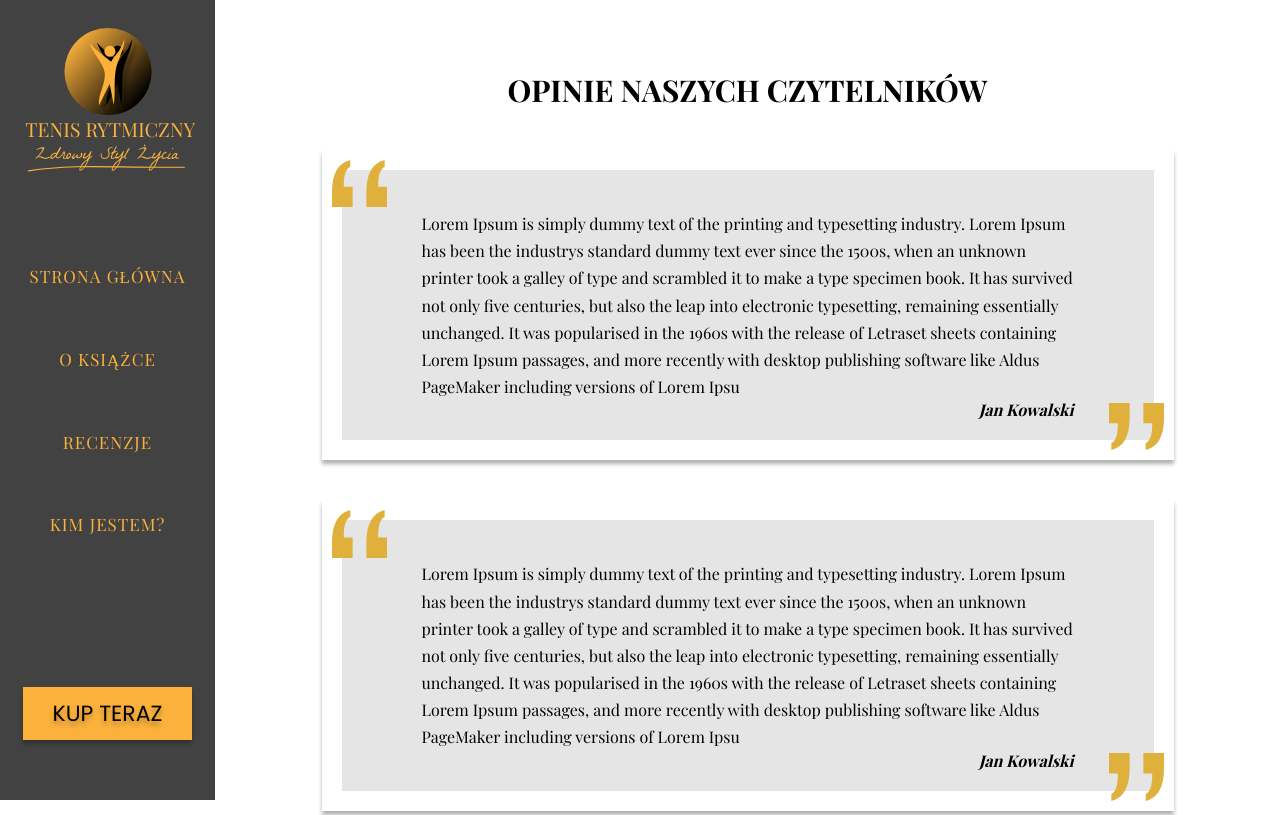
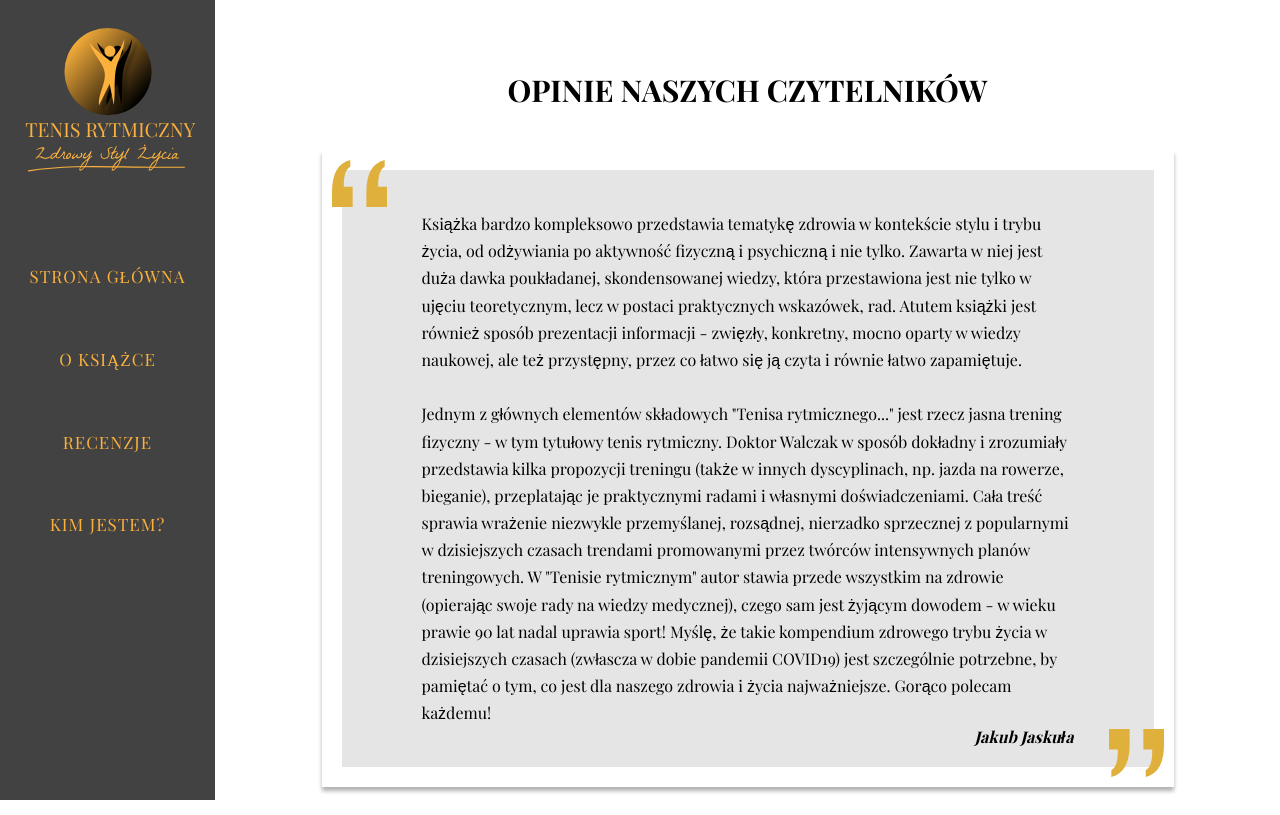
Before and after one commit to jjcreator/tenis-rytmiczny, a React (Create React App) app: page /recenzje in a window 1280 px wide. Shown: the top 815 px of the page. Built offline with nearby package versions, Linux system fonts and the light colour scheme.

Commit message:
prelaunch version

```diff
--- a/src/components/AboutMePage/AboutMePage.jsx
+++ b/src/components/AboutMePage/AboutMePage.jsx
@@ -10,9 +10,7 @@ import cycling from '../../images/cycling-mountains.jpg';
 import ImagePanel from './ImagePanel';
 import QuotePanel from './QuotePanel';
 
-const aboutMeText = 'Lorem Ipsum is simply dummy text of the printing and typesetting industry. Lorem Ipsum has been the industrys standard dummy text ever since the 1500s, when an unknown printer took a galley of type and scrambled it to make a type specimen book. It has survived not only five centuries, but also the leap into electronic typesetting, remaining essentially unchanged. It was popularised in the 1960s with the release of Letraset sheets containing Lorem Ipsum passages, and more recently with desktop publishing software like Aldus PageMaker including versions of Lorem Ipsum.';
-
-const aboutMeText2 = 'Lorem Ipsum is simply dummy text of the printing and typesetting industry. Lorem Ipsum has been the industrys standard dummy text ever since the 1500s, when an unknown printer took a galley of type and scrambled it to make a type specimen book. It has survived not only five centuries, but also the leap into electronic typesetting, remaining essentially unchanged. It was popularised in the 1960s with the release of Letraset sheets containing Lorem Ipsum passages, and more recently with desktop publishing software like Aldus PageMaker including versions of Lorem Ipsum';
+const aboutMeText = 'Lekarz pediatra, pasjonat i propagator zdrowego stylu życia, autor autobiografii "Ruchome życie", twórca TENISA RYTMICZNEGO. W zawodzie lekarza pracował 54 lata łącząc obowiązki zawodowe z wieloletnim rekreacyjnym uprawianiem kilku dyscyplin sportowych. Były to: okres biegania oraz równoległej, naprzemiennej gry w tenisa ziemnego trwający 23 lata, kolarstwo – 14 lat, chód sportowy – 4 lata, tenis rytmiczny – 5 lat dotychczas i nadal aktywny. Obecna aktywność to tenis rytmiczny oraz popularyzacja zdrowego stylu życia. ';
 
 const quote = 'Dziś jest pierwszy dzień z reszty twojego życia';
 const author = 'José Saramago';
@@ -28,7 +26,7 @@ const { aboutMe } = styles;
 
 const AboutMe = () => (
   <div className={`flexColumn animated ${aboutMe}`}>
-    <ContentPanel title="O mnie" heading="Dr Franciszek Jan Walczak" text={aboutMeText} text2={aboutMeText2} img={doctor} alt="moje zdjęcie" imageIsVertical />
+    <ContentPanel title="O mnie" heading="Dr Franciszek Jan Walczak" text={aboutMeText} img={doctor} alt="moje zdjęcie" imageIsVertical />
     <ImagePanel images={images} />
     <QuotePanel quote={quote} author={author} />
   </div>
--- a/src/components/MainPage/MainSummary.jsx
+++ b/src/components/MainPage/MainSummary.jsx
@@ -21,7 +21,7 @@ const MainSummary = () => (
     <img className={summaryImg} src={runnerImg} alt="biegnący mężczyzna" />
     <div className={summaryText}>
       <span className="largeLetter">J</span>
-      eżeli dotychczas nie wybrałeś odpowiedniej aktywności fizycznej i nie zdecydowałeś się na uprawianie jakiejkolwiek dyscypliny sportowej, lecz chciałbyś prowadzić zdrowy styl życia, to mam dla ciebie jeszcze jedną propozycję. Jest to trenowany przeze mnie przez ostanie pięć lat -
+      eżeli dotychczas nie wybrałeś odpowiedniej aktywności fizycznej i nie zdecydowałeś się na uprawianie jakiejkolwiek dyscypliny sportowej, lecz chciałbyś prowadzić zdrowy styl życia, to mam dla Ciebie jeszcze jedną propozycję. Jest to trenowany przeze mnie przez ostanie pięć lat -
       {' '}
       <span className="boldText">TENIS RYTMICZNY</span>
       . Od początku trenowania będzie rodziło się w Tobie nowe, pozytywne nastawienie do otoczenia, będzie rosła wiara we własne możliwości, będzie kształtował się nowy człowiek, a po trzech miesiącach systematycznego treningu nie będziesz sobie wyobrażał życia bez niego.
--- a/src/components/Navbar.jsx
+++ b/src/components/Navbar.jsx
@@ -26,9 +26,9 @@ function Navbar() {
         <NavLink className={link} activeClassName={underline} to="/recenzje">Recenzje</NavLink>
         <NavLink className={link} activeClassName={underline} to="/autor">Kim jestem?</NavLink>
       </div>
-      <div className={buyNowButtonWrapper}>
-        <button type="button" className="buyNowButton">Kup teraz</button>
-      </div>
+      {/* <div className={buyNowButtonWrapper}>
+        <button type="button" dsiabled className="buyNowButton">Kup teraz</button>
+      </div> */}
     </nav>
   );
 }
--- a/src/components/ReviewsPage/ReviewsPage.jsx
+++ b/src/components/ReviewsPage/ReviewsPage.jsx
@@ -4,22 +4,14 @@ import ReviewCard from './ReviewCard';
 
 const reviews = [
   {
-    review: 'Lorem Ipsum is simply dummy text of the printing and typesetting industry. Lorem Ipsum has been the industrys standard dummy text ever since the 1500s, when an unknown printer took a galley of type and scrambled it to make a type specimen book. It has survived not only five centuries, but also the leap into electronic typesetting, remaining essentially unchanged. It was popularised in the 1960s with the release of Letraset sheets containing Lorem Ipsum passages, and more recently with desktop publishing software like Aldus PageMaker including versions of Lorem Ipsu',
-    author: 'Jan Kowalski',
-  },
-  {
-    review: 'Lorem Ipsum is simply dummy text of the printing and typesetting industry. Lorem Ipsum has been the industrys standard dummy text ever since the 1500s, when an unknown printer took a galley of type and scrambled it to make a type specimen book. It has survived not only five centuries, but also the leap into electronic typesetting, remaining essentially unchanged. It was popularised in the 1960s with the release of Letraset sheets containing Lorem Ipsum passages, and more recently with desktop publishing software like Aldus PageMaker including versions of Lorem Ipsu',
-    author: 'Jan Kowalski',
-  },
-  {
-    review: 'Lorem Ipsum is simply dummy text of the printing and typesetting industry. Lorem Ipsum has been the industrys standard dummy text ever since the 1500s, when an unknown printer took a galley of type and scrambled it to make a type specimen book. It has survived not only five centuries, but also the leap into electronic typesetting, remaining essentially unchanged. It was popularised in the 1960s with the release of Letraset sheets containing Lorem Ipsum passages, and more recently with desktop publishing software like Aldus PageMaker including versions of Lorem Ipsu',
-    author: 'Jan Kowalski',
-  }, {
-    review: 'Lorem Ipsum is simply dummy text of the printing and typesetting industry. Lorem Ipsum has been the industrys standard dummy text ever since the 1500s, when an unknown printer took a galley of type and scrambled it to make a type specimen book. It has survived not only five centuries, but also the leap into electronic typesetting, remaining essentially unchanged. It was popularised in the 1960s with the release of Letraset sheets containing Lorem Ipsum passages, and more recently with desktop publishing software like Aldus PageMaker including versions of Lorem Ipsu',
-    author: 'Jan Kowalski',
-  }, {
-    review: 'Lorem Ipsum is simply dummy text of the printing and typesetting industry. Lorem Ipsum has been the industrys standard dummy text ever since the 1500s, when an unknown printer took a galley of type and scrambled it to make a type specimen book. It has survived not only five centuries, but also the leap into electronic typesetting, remaining essentially unchanged. It was popularised in the 1960s with the release of Letraset sheets containing Lorem Ipsum passages, and more recently with desktop publishing software like Aldus PageMaker including versions of Lorem Ipsu',
-    author: 'Jan Kowalski',
+    review:
+  <p>
+    Książka bardzo kompleksowo przedstawia tematykę zdrowia w kontekście stylu i trybu życia, od odżywiania po aktywność fizyczną i psychiczną i nie tylko. Zawarta w niej jest duża dawka poukładanej, skondensowanej wiedzy, która przestawiona jest nie tylko w ujęciu teoretycznym, lecz w postaci praktycznych wskazówek, rad. Atutem książki jest również sposób prezentacji informacji - zwięzły, konkretny, mocno oparty w wiedzy naukowej, ale też przystępny, przez co łatwo się ją czyta i równie łatwo zapamiętuje.
+    <br />
+    <br />
+    Jednym z głównych elementów składowych "Tenisa rytmicznego..." jest rzecz jasna trening fizyczny - w tym tytułowy tenis rytmiczny. Doktor Walczak w sposób dokładny i zrozumiały przedstawia kilka propozycji treningu (także w innych dyscyplinach, np. jazda na rowerze, bieganie), przeplatając je praktycznymi radami i własnymi doświadczeniami. Cała treść sprawia wrażenie niezwykle przemyślanej, rozsądnej, nierzadko sprzecznej z popularnymi w dzisiejszych czasach trendami promowanymi przez twórców intensywnych planów treningowych. W "Tenisie rytmicznym" autor stawia przede wszystkim na zdrowie (opierając swoje rady na wiedzy medycznej), czego sam jest żyjącym dowodem - w wieku prawie 90 lat nadal uprawia sport! Myślę, że takie kompendium zdrowego trybu życia w dzisiejszych czasach (zwłascza w dobie pandemii COVID19) jest szczególnie potrzebne, by pamiętać o tym, co jest dla naszego zdrowia i życia najważniejsze. Gorąco polecam każdemu!
+  </p>,
+    author: 'Jakub Jaskuła',
   },
 ];
 
```
